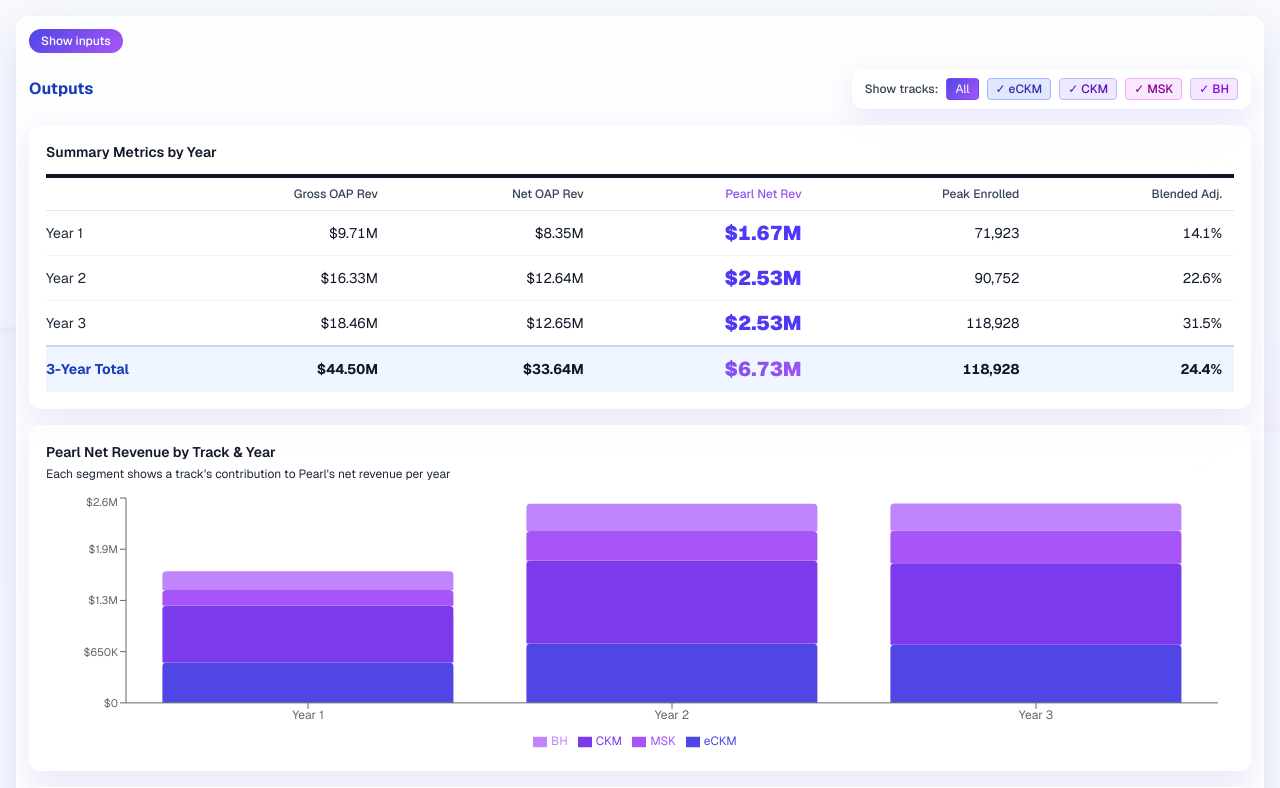
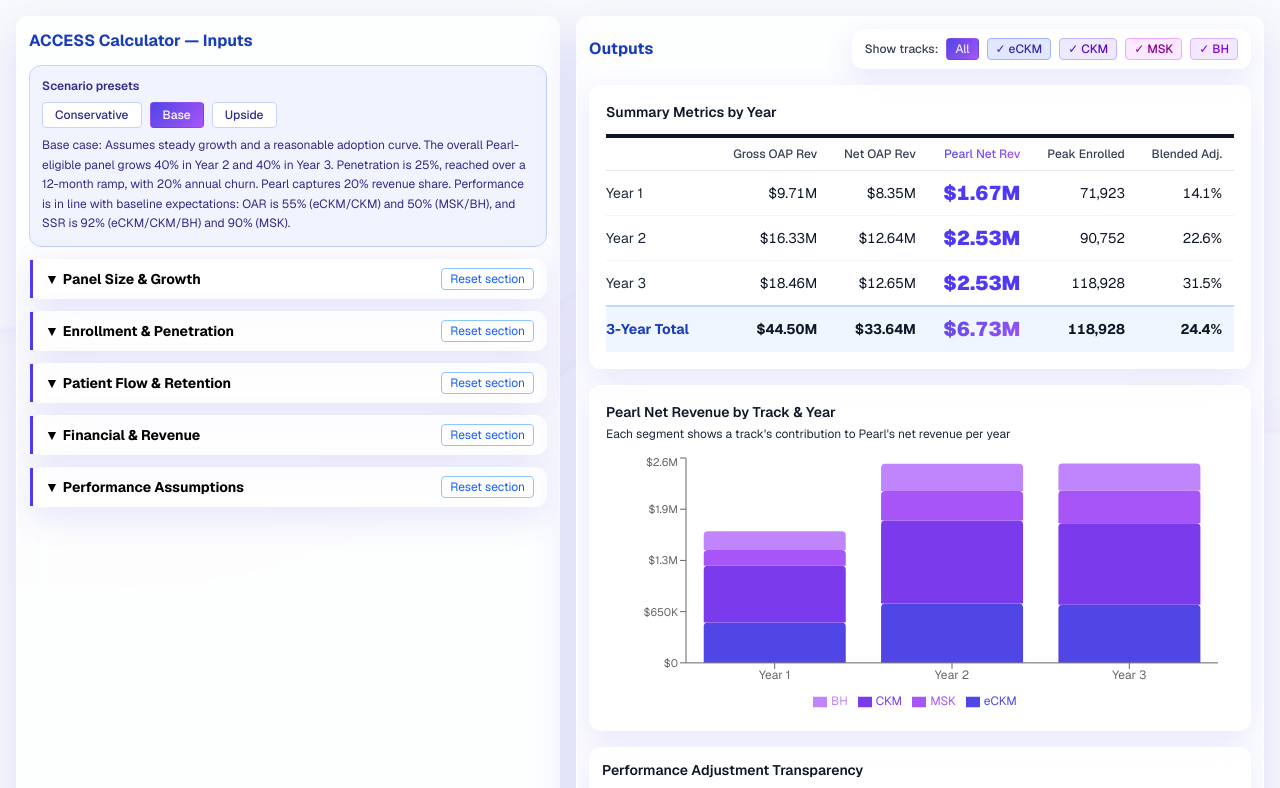
Before and after one commit to jtp2125/access-calculator, a Next.js app: page / in a window 1280 px wide. Shown: the top 788 px of the page. Built offline with nearby package versions, Linux system fonts and the light colour scheme.

Commit message:
Refine scenario presets and always show inputs panel

```diff
--- a/src/app/page.tsx
+++ b/src/app/page.tsx
@@ -193,13 +193,13 @@
   upside: {
     label: "Upside",
     blurb:
-      "Upside case: Assumes faster growth, faster adoption, stronger retention, and better performance. The overall Pearl-eligible panel grows 60% in Year 2 and 60% in Year 3. Penetration is 35%, reached over a 6-month ramp, with 10% annual churn. Pearl captures 30% revenue share. Performance is strong: OAR is 70% (eCKM/CKM) and 65% (MSK/BH), and SSR is 96% (eCKM/CKM/BH) and 95% (MSK).",
+      "Upside case: Assumes faster growth, faster adoption, stronger retention, and better performance. The overall Pearl-eligible panel grows 50% in Year 2 and 50% in Year 3. Penetration is 35%, reached over a 6-month ramp, with 10% annual churn. Pearl captures 30% revenue share. Performance is strong: OAR is 70% (eCKM/CKM) and 65% (MSK/BH), and SSR is 96% (eCKM/CKM/BH) and 95% (MSK).",
     values: {
       penetrationMode: "uniform",
       penetrationUniform: 0.35,
       rampPeriod: 6,
-      growthY2: 0.6,
-      growthY3: 0.6,
+      growthY2: 0.5,
+      growthY3: 0.5,
       churnRate: 0.1,
       oar: { eCKM: 0.7, CKM: 0.7, MSK: 0.65, BH: 0.65 },
       ssr: { eCKM: 0.96, CKM: 0.96, MSK: 0.95, BH: 0.96 },
@@ -840,7 +840,6 @@
   const [selectedScenario, setSelectedScenario] = useState<ScenarioKey>("base");
   const [activeTracks, setActiveTracks] = useState<Track[]>([...TRACKS]);
   const [tableOpen, setTableOpen] = useState(false);
-  const [inputsPanelOpen, setInputsPanelOpen] = useState(false);
   const [sensitivityConfig, setSensitivityConfig] = useState<SensitivityConfig>({
     horizon: "TOTAL",
     pearlShare: { min: 0.1, max: 0.4, step: 0.05 },
@@ -872,17 +871,13 @@
     });
   }, []);
 
-  const resetAll = () => {
-    setInp(JSON.parse(JSON.stringify(DEFAULTS)));
-    setSelectedScenario("base");
-    setActiveTracks([...TRACKS]);
-  };
-
-  const applyScenario = useCallback((scenario: ScenarioKey) => {
+  const [scenarioBaseline, setScenarioBaseline] = useState<Inputs>(JSON.parse(JSON.stringify(DEFAULTS)));
+
+  const applyScenario = useCallback(
+    (scenario: ScenarioKey) => {
       const preset = SCENARIO_PRESETS[scenario].values;
-    setSelectedScenario(scenario);
-    setInp((prev) => ({
-      ...prev,
+      const next: Inputs = {
+        ...inp,
         ...preset,
         penetrationByTrack: {
           eCKM: preset.penetrationUniform,
@@ -890,8 +885,13 @@
           MSK: preset.penetrationUniform,
           BH: preset.penetrationUniform,
         },
-    }));
-  }, []);
+      };
+      setSelectedScenario(scenario);
+      setInp(next);
+      setScenarioBaseline(JSON.parse(JSON.stringify(next)));
+    },
+    [inp]
+  );
 
   const updateSensitivityRange = useCallback(
     (key: "pearlShare" | "adoption", rangeKey: keyof SensitivityRange, value: number) => {
@@ -1000,31 +1000,27 @@
         Math.max(activeTracks.length, 1);
   const currentPearlShare = inp.pearlShare;
 
+  const scenarioCustomized = useMemo(() => {
+    return JSON.stringify(inp) !== JSON.stringify(scenarioBaseline);
+  }, [inp, scenarioBaseline]);
+
   return (
     <div className="flex flex-col lg:flex-row gap-4 p-4 min-h-screen text-sm text-gray-900">
       {/* ── INPUT PANEL ── */}
-      {inputsPanelOpen && (
       <div className="w-full lg:w-[30rem] xl:w-[34rem] shrink-0 overflow-y-auto rounded-xl border border-white/40 bg-white/70 backdrop-blur-xl shadow-[0_16px_44px_rgba(79,70,229,0.16)] p-3">
         <div className="flex items-center justify-between mb-3">
           <h2 className="text-base font-bold text-blue-800">ACCESS Calculator — Inputs</h2>
-          <div className="flex items-center gap-2">
-            <button
-              onClick={resetAll}
-              className="text-xs bg-red-100 text-red-700 hover:bg-red-200 border border-red-300 rounded px-3 py-1 font-medium"
-            >
-              ↺ Reset All
-            </button>
-            <button
-              onClick={() => setInputsPanelOpen(false)}
-              className="text-xs bg-gray-200 text-gray-800 hover:bg-gray-300 border border-gray-300 rounded px-3 py-1 font-medium"
-            >
-              Hide inputs
-            </button>
-          </div>
         </div>
 
         <div className="mb-3 rounded-xl border border-indigo-200 bg-indigo-50/80 p-3 space-y-2">
-          <div className="text-xs font-semibold text-indigo-900">Scenario presets</div>
+          <div className="flex items-center gap-2 text-xs font-semibold text-indigo-900">
+            <span>Scenario presets</span>
+            {scenarioCustomized && (
+              <span className="rounded-full border border-amber-300 bg-amber-100 px-2 py-0.5 text-[11px] font-medium text-amber-900">
+                Customized from preset
+              </span>
+            )}
+          </div>
           <div className="flex flex-wrap gap-2">
             {(["conservative", "base", "upside"] as const).map((scenario) => (
               <button
@@ -1224,21 +1220,9 @@
           ))}
         </Section>
       </div>
-      )}
 
       {/* ── OUTPUT PANEL ── */}
       <div className="flex-1 overflow-y-auto space-y-4 min-w-0 rounded-xl border border-white/40 bg-white/70 backdrop-blur-xl shadow-[0_16px_44px_rgba(79,70,229,0.16)] p-3">
-        {!inputsPanelOpen && (
-          <div className="flex justify-start">
-            <button
-              onClick={() => setInputsPanelOpen(true)}
-              className="text-xs text-white rounded-xl px-3 py-1 font-medium hover:opacity-90"
-              style={{ backgroundImage: "var(--pearl-gradient)" }}
-            >
-              Show inputs
-            </button>
-          </div>
-        )}
         <div className="flex items-center justify-between flex-wrap gap-2">
           <h2 className="text-base font-bold text-blue-800">Outputs</h2>
           <div className="bg-white/70 backdrop-blur-xl rounded-xl border border-white/40 px-3 py-2 shadow-[0_10px_30px_rgba(79,70,229,0.12)]">
```
Lines whose indentation alone changed are shown as unchanged.
